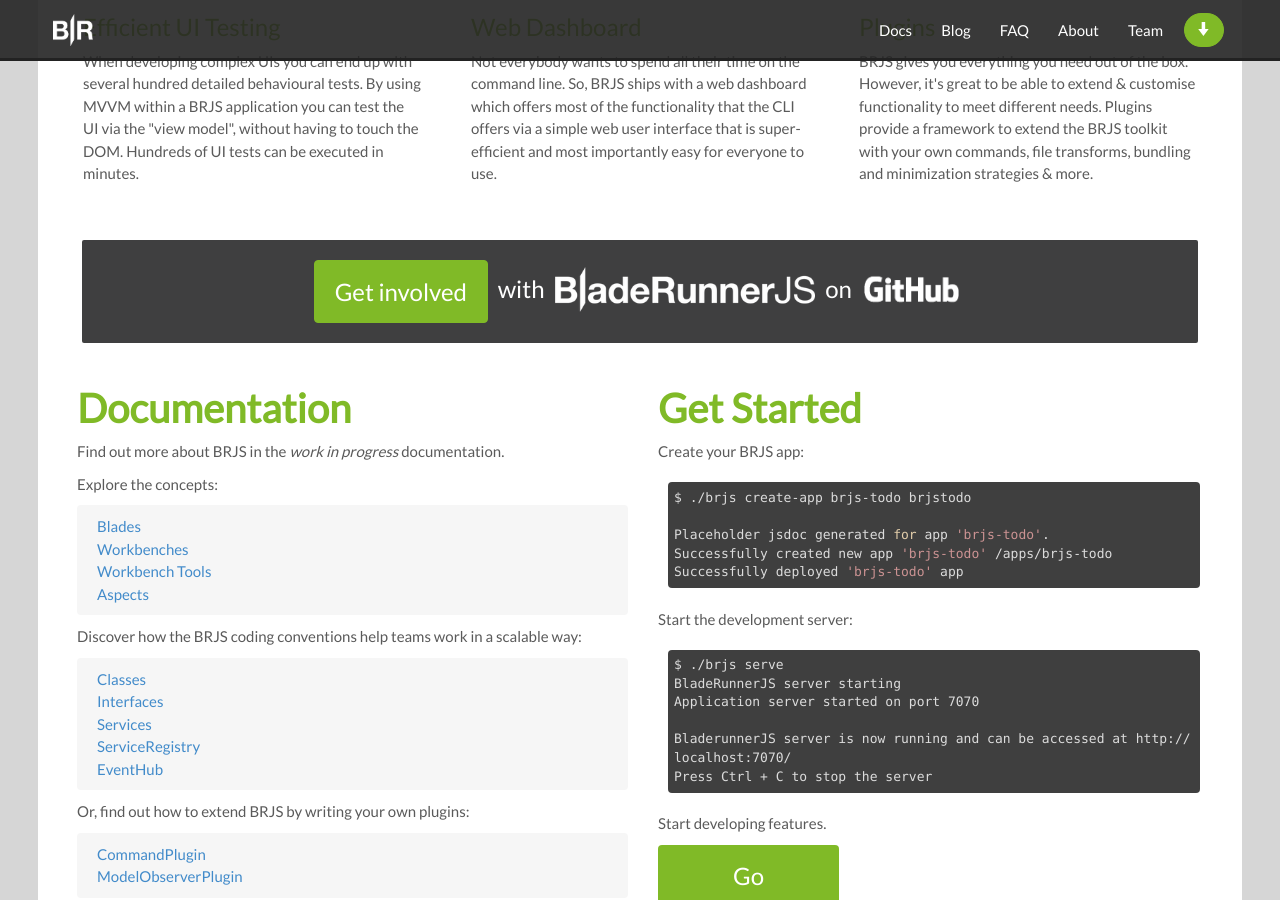
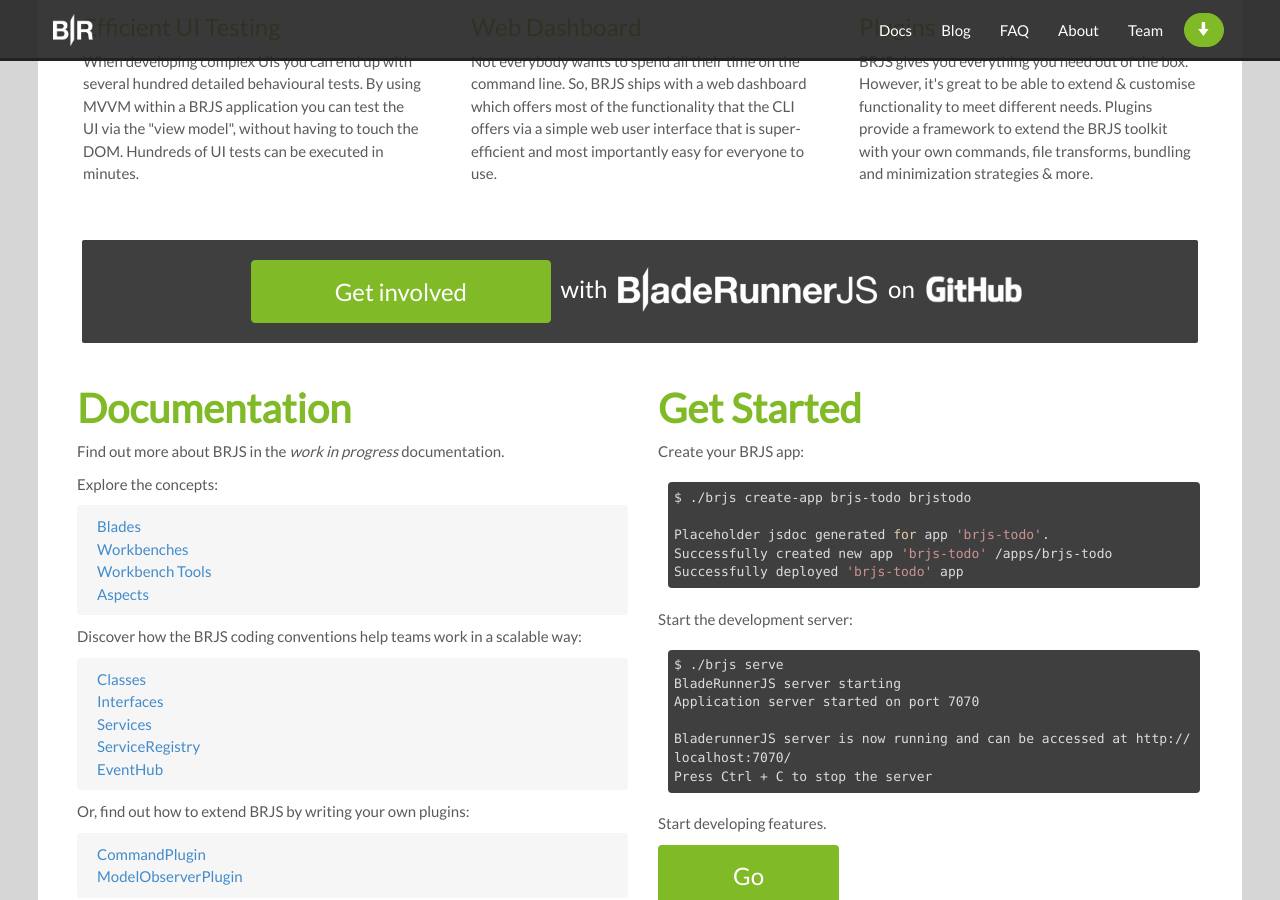
Before and after one commit to BladeRunnerJS/brjs-site, a Jekyll site: the page built from index.html, in a window 1280 px wide and 900 px high, scrolled down 1436 px. Built offline with Jekyll 4.4.1, drawn with Linux system fonts in a browser that asks for light colours; nearby versions of some CDN libraries; Markdown is read by kramdown in place of the engine named in the settings.

Commit message:
Make second homepage CTA button fixed width

```diff
--- a/index.html
+++ b/index.html
@@ -113,7 +113,7 @@
       <img src="/img/github-mark-white.png" height="65" class="github-mark" />
     </div>
     <div class="col-lg-10 left">
-      <a href="{{ site.social.github_link }}" class="btn brjs-btn btn-success">Get involved</a> with <img src="/img/bladerunner-js-white-trans.png" height="45" class="brjs-logo" /> on <img src="/img/github-logo-white.png" height="45" class="github-logo" />
+      <a href="{{ site.social.github_link }}" class="btn brjs-btn btn-success btn-home">Get involved</a> with <img src="/img/bladerunner-js-white-trans.png" height="45" class="brjs-logo" /> on <img src="/img/github-logo-white.png" height="45" class="github-logo" />
     </div>
   </div> <!-- /.row -->
 </div><!-- /.container -->
```
